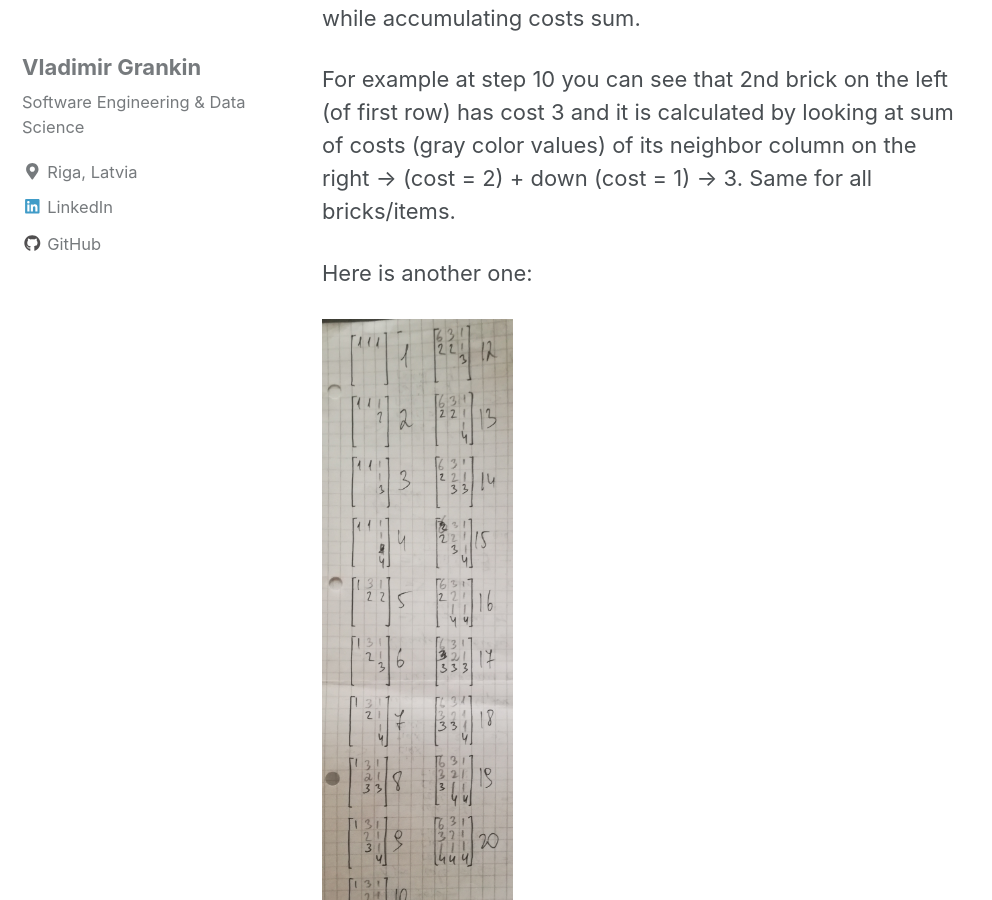
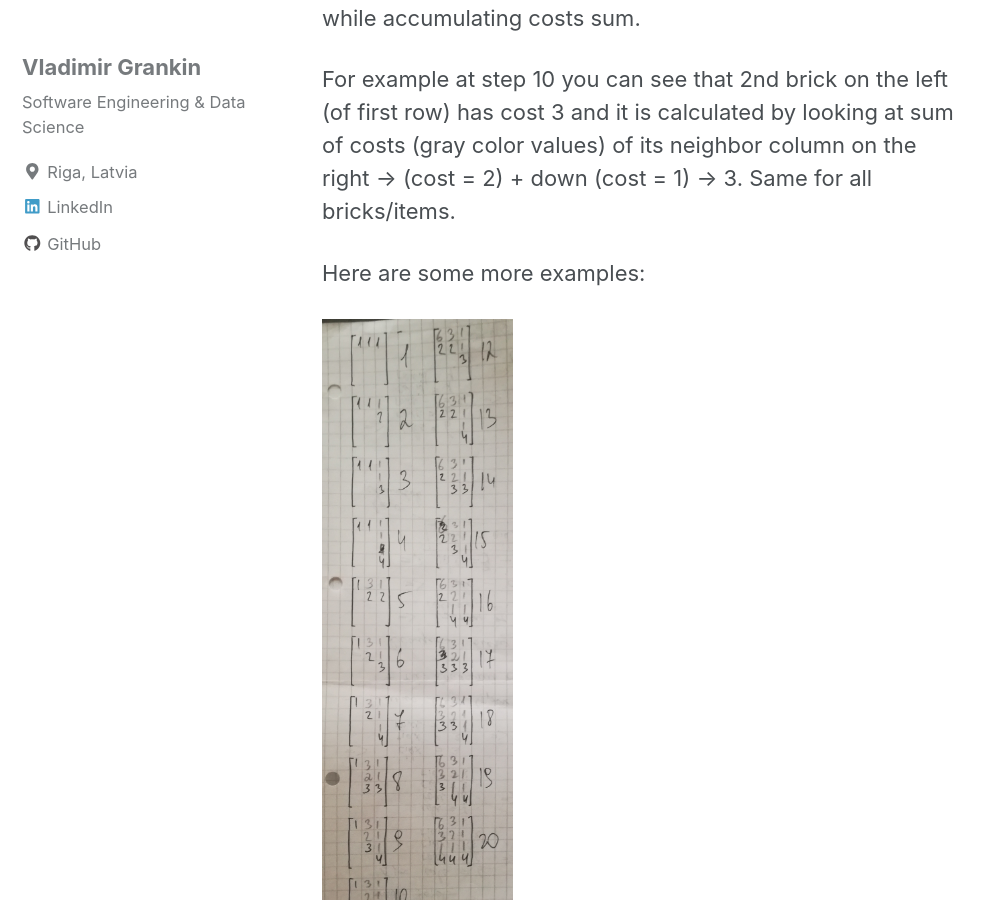
Before and after one commit to vgrankin/vgrankin.github.io, a Jekyll site: the page built from _posts/2018-08-23-pascals-triangle.md, in a window 1280 px wide and 900 px high, scrolled down 6246 px. Shown: the whole window, without its empty margins (0-992 px from the left). Built offline with Jekyll 4.4.1, drawn with Linux system fonts in a browser that asks for light colours; nearby versions of some CDN libraries.

Commit message:
Working on pascal triangle post

```diff
--- a/_posts/2018-08-23-pascals-triangle.md
+++ b/_posts/2018-08-23-pascals-triangle.md
@@ -98,7 +98,7 @@ For example at step 10 you can see that 2nd brick on the left (of first row) has
 calculated by looking at sum of costs (gray color values) of its neighbor column on
 the right -> (cost = 2) + down (cost = 1) -> 3. Same for all bricks/items.
 
-Here is another one:
+Here are some more examples:
 
 ![n=3, r=3 combinations with repetition]({{ site.url }}{{ site.baseurl }}/images/pascal_triangle/pic_3_n=4r=3.jpg){:height="30%" width="30%"}
 
```
